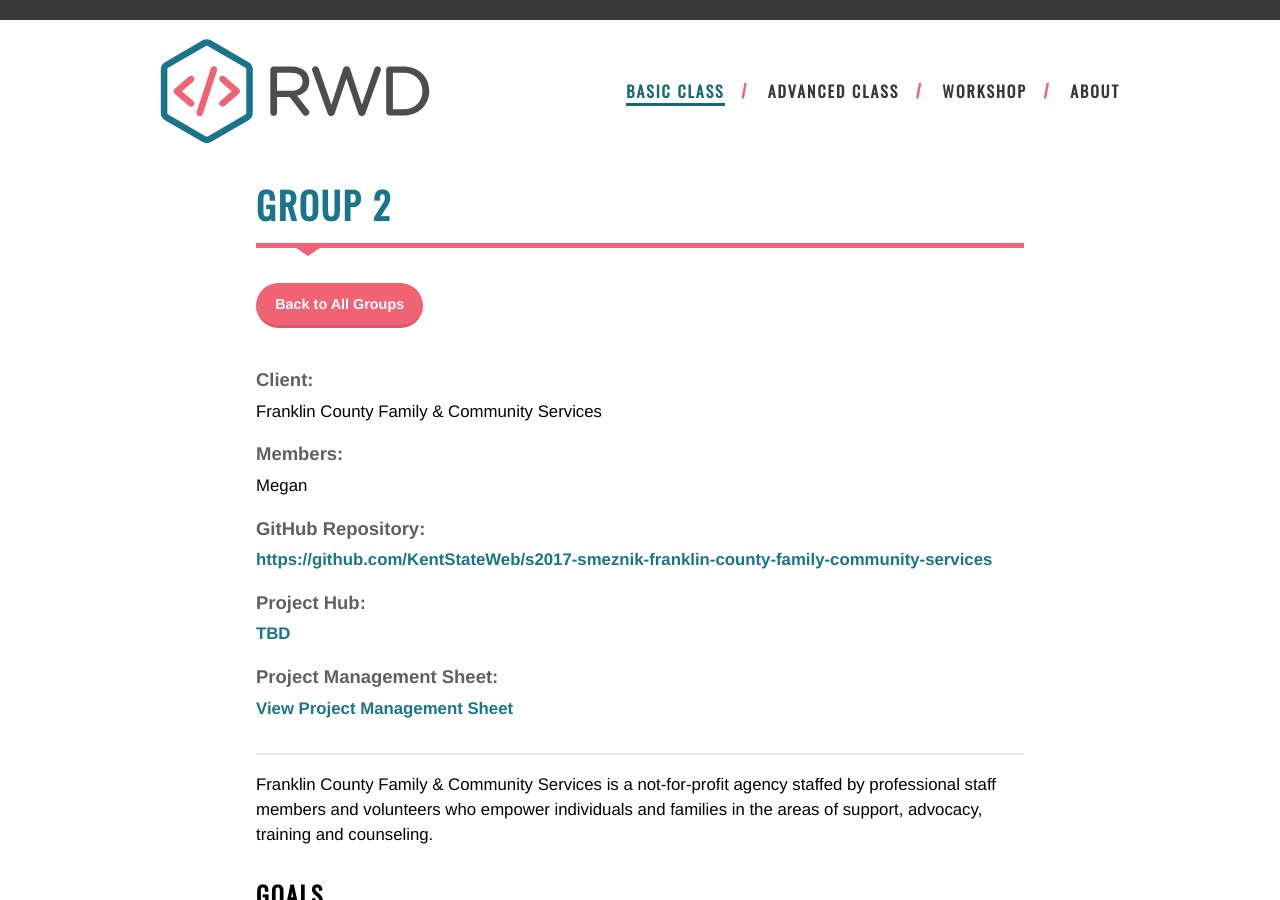
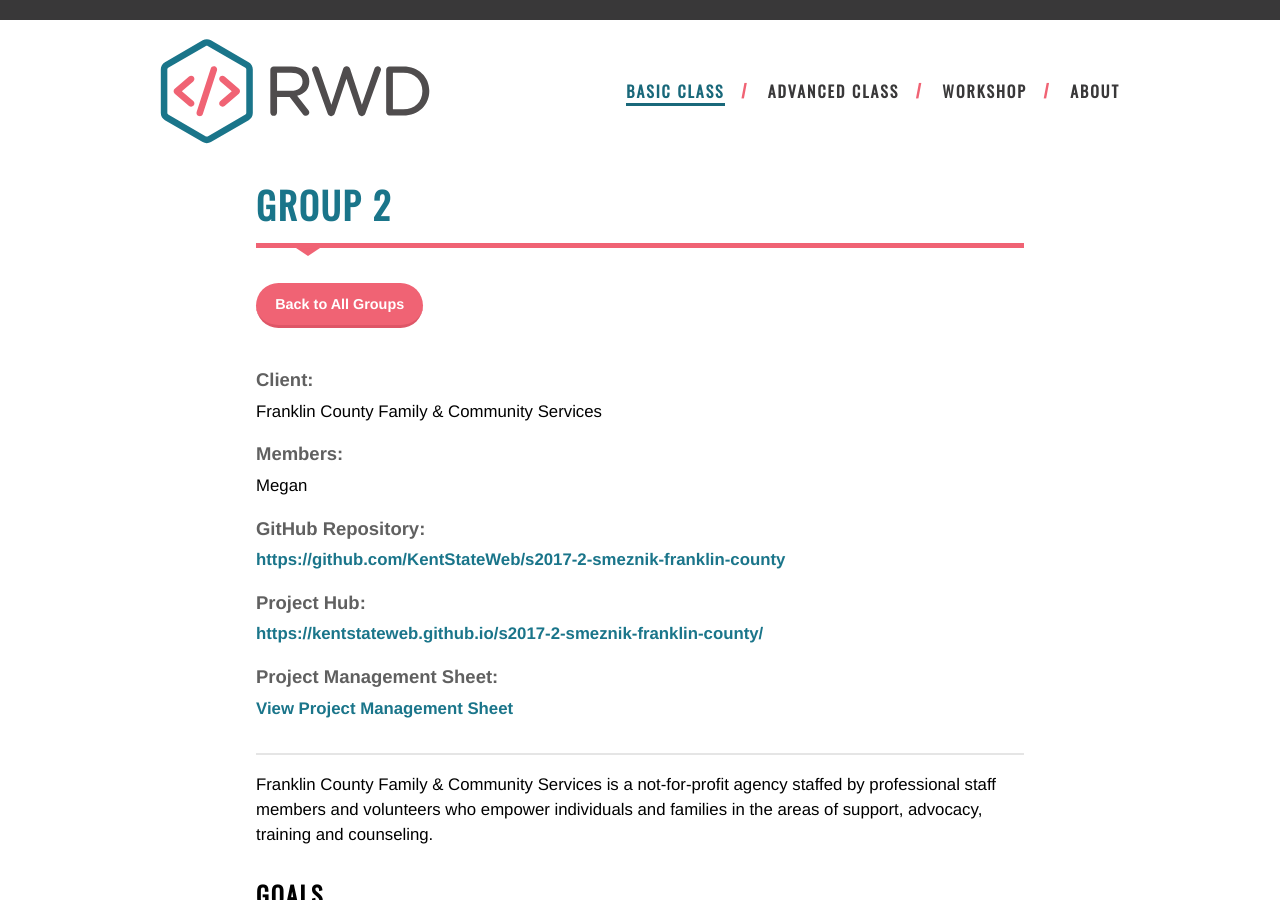
Before and after one commit to KentStateWeb/rwd, a Jekyll site: the page built from _groups/group2-megan.md, in a window 1280 px wide and 900 px high. Built offline with Jekyll 4.4.1, drawn with Linux system fonts in a browser that asks for light colours; some web fonts are replaced.

Commit message:
Updated group 2 megan

```diff
--- a/_groups/group2-megan.md
+++ b/_groups/group2-megan.md
@@ -3,8 +3,8 @@ title: "Group 2"
 client: "Franklin County Family & Community Services"
 members: "Megan"
 layout: group
-link: https://github.com/KentStateWeb/s2017-smeznik-franklin-county-family-community-services
-livelink: TBD
+link:  https://github.com/KentStateWeb/s2017-2-smeznik-franklin-county
+livelink: https://kentstateweb.github.io/s2017-2-smeznik-franklin-county/
 description: "Franklin County Family & Community Services is a not-for-profit agency staffed by professional staff members and volunteers who empower individuals and families in the areas of support, advocacy, training and counseling."
 semester: spring-2017
 date: 2016-7-11 12:00:00
```
